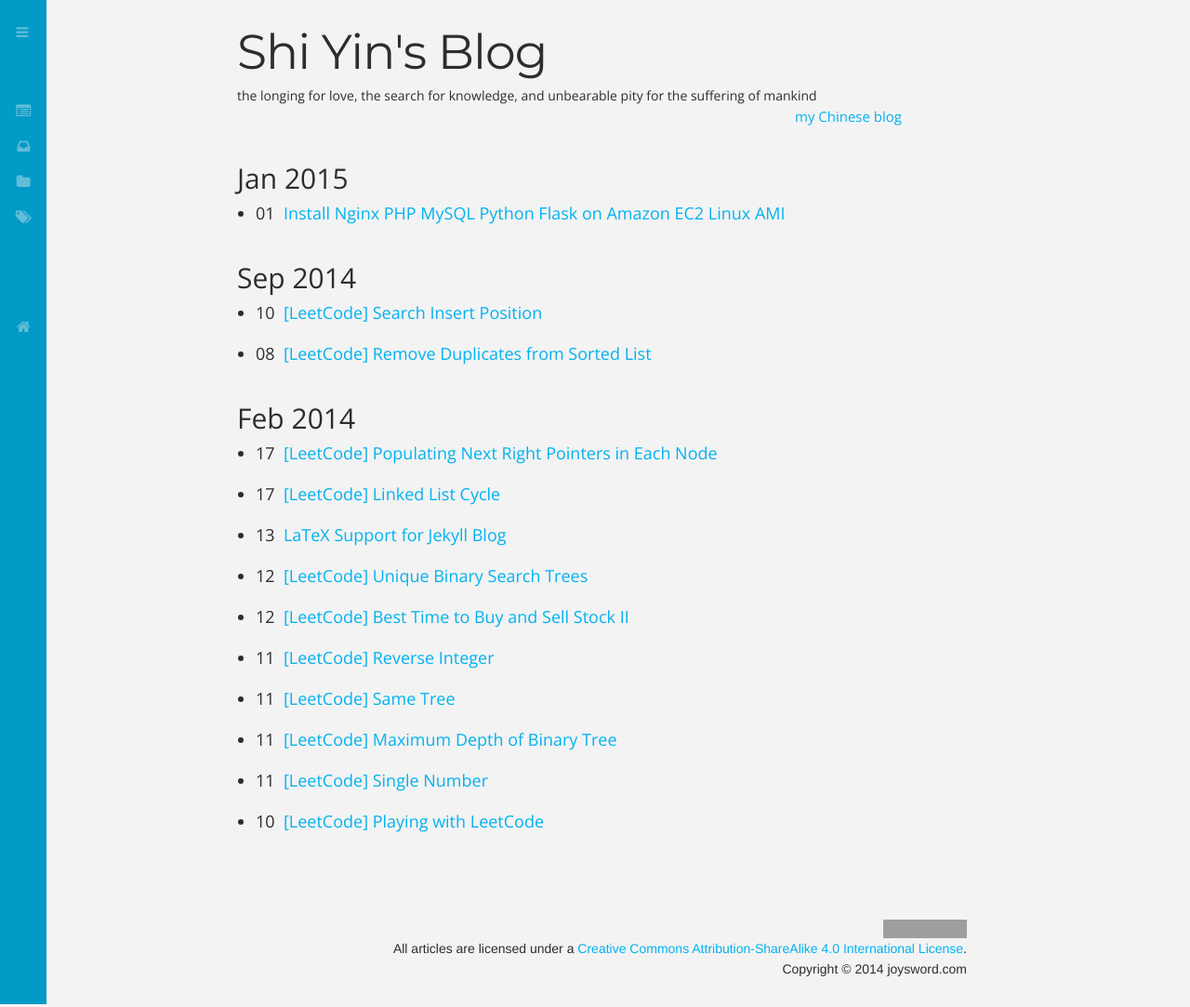
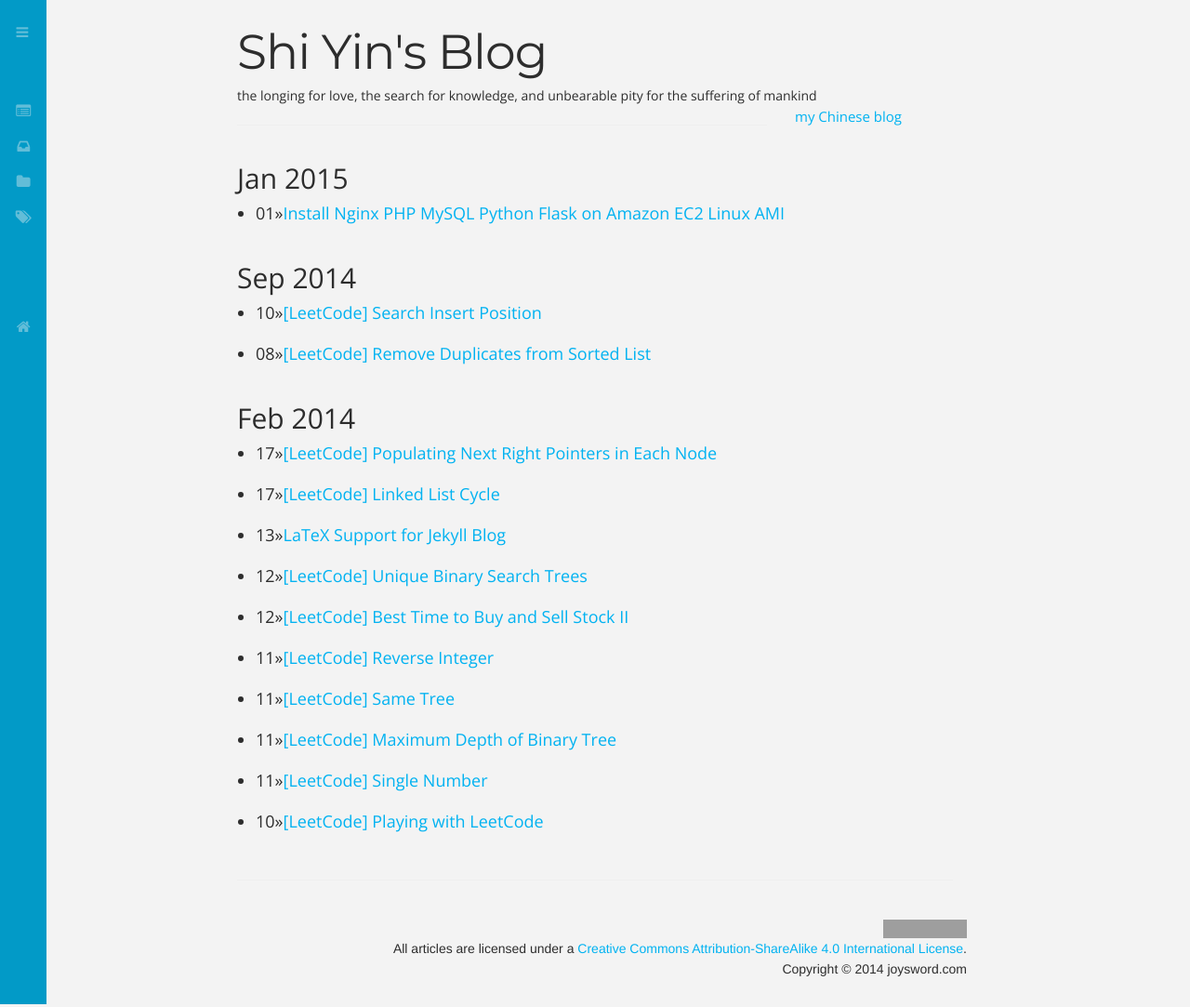
Before and after one commit to joysword/joysword.github.io, a Jekyll site: the page built from archive/index.html, in a window 1280 px wide. Shown: the whole page at 93% size. Built offline with Jekyll 4.4.1, drawn with Linux system fonts in a browser that asks for light colours; nearby versions of some CDN libraries; Markdown is read by kramdown in place of the engine named in the settings; grey boxes are pictures that could not be loaded.

Commit message:
editing archive/categories/tags

```diff
--- a/archive/index.html
+++ b/archive/index.html
@@ -14,7 +14,7 @@
       			{% if forloop.index != 1 %}</ul>{% endif %}
       			<h2>{{ post.date | date: '%b %Y' }}</h2><ul>
     		{% endif %}
-  			<li>{{ post.date | date: "%d" }}&nbsp;&nbsp;<a href="{{ post.url }}">{{ post.title }}</a></li><br>
+  			<li>{{ post.date | date: "%d" }}&raquo;<a href="{{ post.url }}">{{ post.title }}</a></li><br>
 {% endfor %}
   	</div>
 </section>
--- a/categories/index.html
+++ b/categories/index.html
@@ -11,7 +11,7 @@
 		    {{ cat[0] }}
 		  </h5>
 		  {% for post in site.categories.cat %}
-		  	{{ post }}
+		  	{{ post.title }}
 		  {% endfor %}
 		{% endfor %}
   	</div>
--- a/tags/index.html
+++ b/tags/index.html
@@ -18,9 +18,9 @@
 	    {% capture this_word %}{{ tag_words[item] | strip_newlines }}{% endcapture %}
 	  <h2 id="{{ this_word | cgi_escape }}">{{ this_word }}</h2>
 	  <ul class="posts">
-	    {% for post in site.tags[this_word] %}{% if post.title != null %}
-	    <li itemscope><span class="entry-date"><time datetime="{{ post.date | date_to_xmlschema }}" itemprop="datePublished">{{ post.date | date: "%B %d, %Y" }}</time></span> &raquo; <a href="{{ post.url }}">{{ post.title }}</a></li>
-	    {% endif %}{% endfor %}
+	    {% for post in site.tags[this_word] %}
+	      <li>{{ post.date | date: "%b %d %Y" }}&raquo;<a href="{{ post.url }}">{{ post.title }}</a></li><br>
+	    {% endfor %}
 	  </ul>
 	  {% endunless %}{% endfor %}
 	</div>
```
